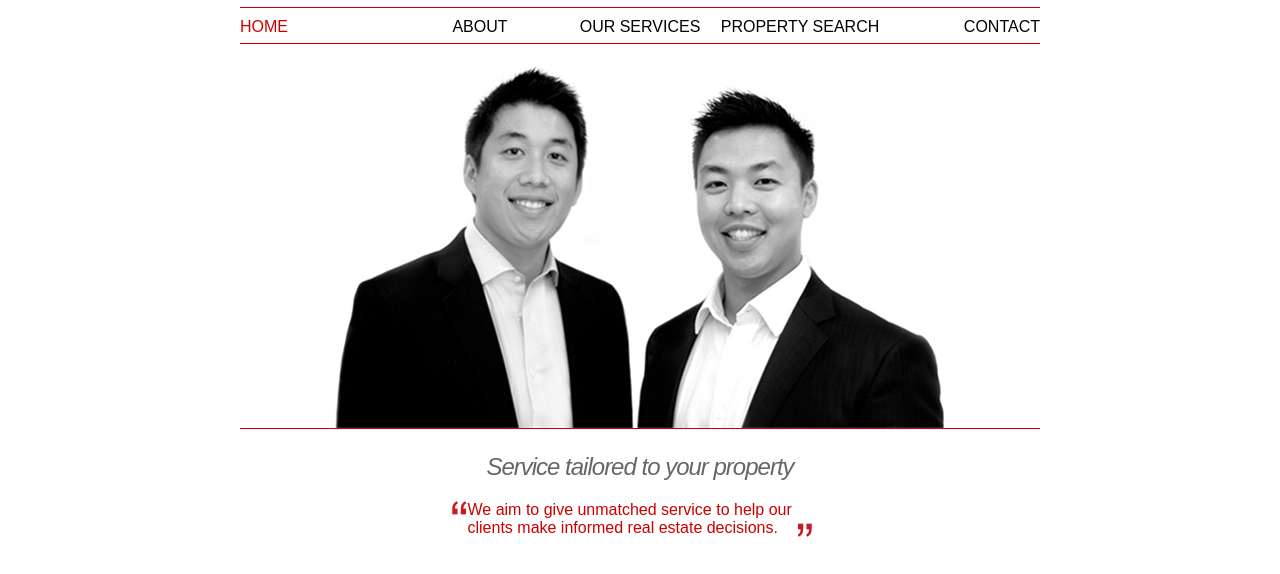
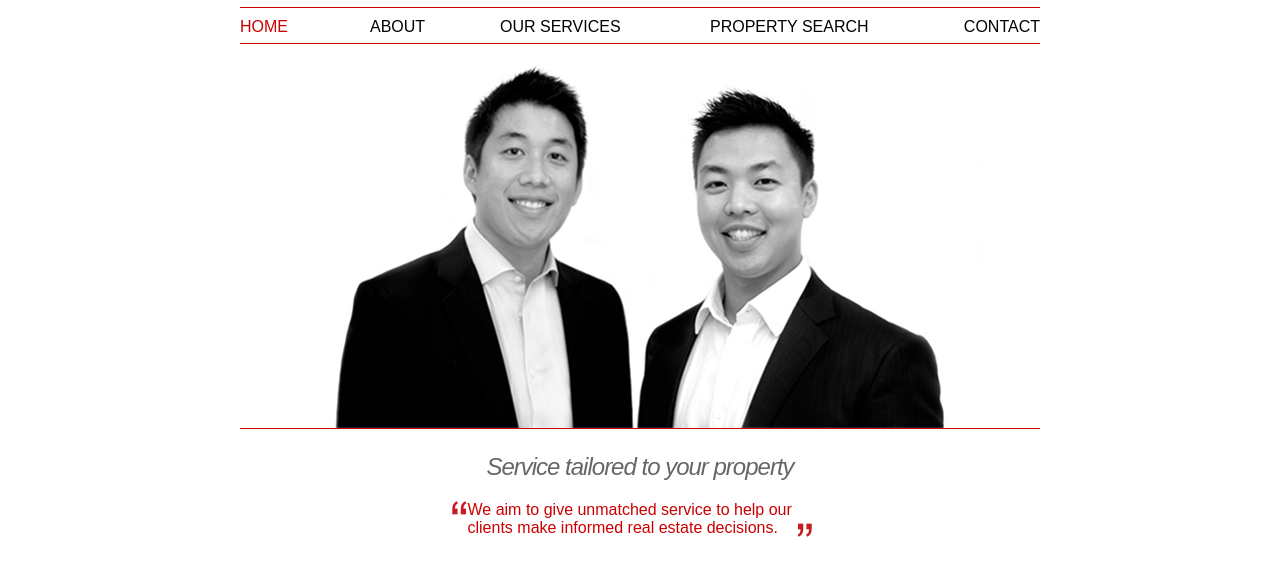
Before and after one commit to hongymagic/sfpg.com.au, a website: page public/index.html in a window 1280 px wide. Shown: the part 208-782 px from the top of the page. Drawn offline with Linux system fonts and the light colour scheme; a web font is replaced by a local one.

Commit message:
fix spacing in main nav

```diff
--- a/public/css/less/header.less
+++ b/public/css/less/header.less
@@ -29,27 +29,36 @@ body > header {
 	}
 
 	nav {
-		display: table;
-		padding: 7px 0;
-		width: 100%;
-		table-layout: fixed;
-
+		.clearfix;
 		border-top: solid 1px #c00;
 		border-bottom: solid 1px #c00;
+		padding: 7px 0;
 
 		a {
-			display: table-cell;
+			display: block;
+			float: left;
 			padding-top: 3px;
-			width: 100%;
-			overflow: hidden;
 			text-transform: uppercase;
-			text-align: center;
+			text-align: left;
 
 			&:first-child {
-				text-align: left;
+				width: 130px
 			}
 
-			&:last-child {
+			&:nth-child(2) {
+				width: 130px;
+			}
+
+			&:nth-child(3) {
+				width: 210px;
+			}
+
+			&:nth-child(4) {
+				width: 240px;
+			}
+
+			&:nth-child(5) {
+				width: 90px;
 				text-align: right;
 			}
 
--- a/public/css/styles.css
+++ b/public/css/styles.css
@@ -402,25 +402,40 @@ body > header h1:before {
   height: 120px;
 }
 body > header nav {
-  display: table;
-  padding: 7px 0;
-  width: 100%;
-  table-layout: fixed;
+  *zoom: 1;
   border-top: solid 1px #c00;
   border-bottom: solid 1px #c00;
+  padding: 7px 0;
+}
+body > header nav:before,
+body > header nav:after {
+  content: ' ';
+  display: table;
+}
+body > header nav:after {
+  clear: both;
 }
 body > header nav a {
-  display: table-cell;
+  display: block;
+  float: left;
   padding-top: 3px;
-  width: 100%;
-  overflow: hidden;
   text-transform: uppercase;
-  text-align: center;
+  text-align: left;
 }
 body > header nav a:first-child {
-  text-align: left;
+  width: 130px;
 }
-body > header nav a:last-child {
+body > header nav a:nth-child(2) {
+  width: 130px;
+}
+body > header nav a:nth-child(3) {
+  width: 210px;
+}
+body > header nav a:nth-child(4) {
+  width: 240px;
+}
+body > header nav a:nth-child(5) {
+  width: 90px;
   text-align: right;
 }
 body > header nav a,
```
